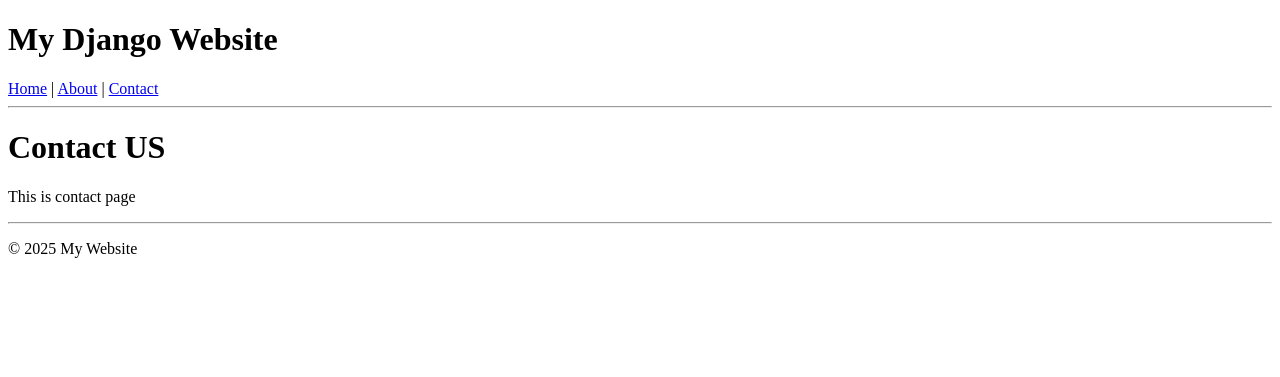
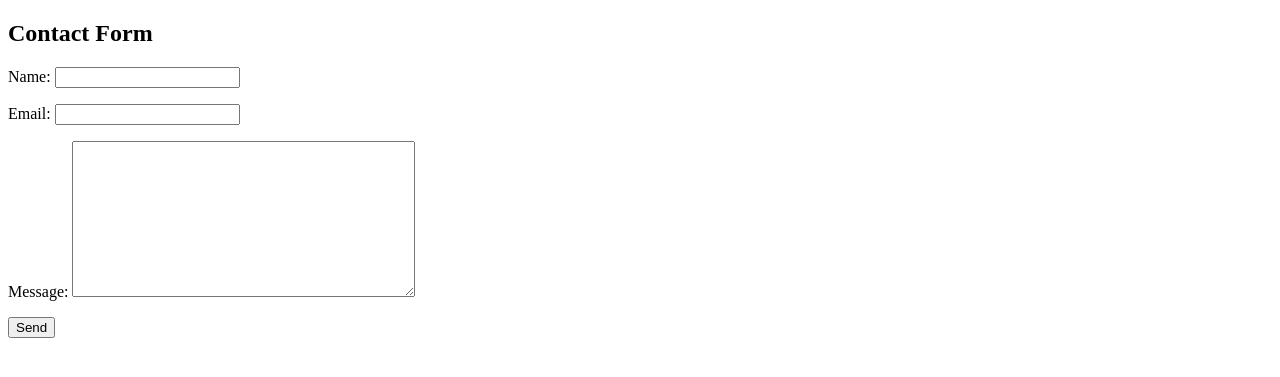
Before and after one commit to dewangupadhyay4/100-days-coding-challenge, a Django app: page /contact/ in a window 1280 px wide. Shown: the top 377 px of the page. Run offline with Django 3.2, Linux system fonts and the light colour scheme.

Commit message:
This is day 32

```diff
--- a/django_projects/myproject/myapp/templates/myapp/contact.html
+++ b/django_projects/myproject/myapp/templates/myapp/contact.html
@@ -1,4 +1,4 @@
-{% extends 'myapp/base.html' %}
+{% comment %} {% extends 'myapp/base.html' %}
 
 {% block title %}Contact page{% endblock %}
 
@@ -9,3 +9,19 @@
 
 {% comment %} <h1>Contact</h1>
 <p>Contact us at contact@example.com</p> {% endcomment %}
+
+{% load static %}
+<!DOCTYPE html>
+<html>
+<head>
+    <title>Contact Us</title>
+</head>
+<body>
+    <h2>Contact Form</h2>
+    <form method="POST">
+        {% csrf_token %}
+        {{ form.as_p }}
+        <button type="submit">Send</button>
+    </form>
+</body>
+</html>
--- a/django_projects/myproject/myapp/urls.py
+++ b/django_projects/myproject/myapp/urls.py
@@ -4,7 +4,7 @@ from . import views
 urlpatterns = [
     path('',views.home,name="home"),
     path('about/',views.about,name="about"),
-    path('contact/',views.contact,name='contact'),
+    path('contact/',views.contact_view,name='contact'),
     path('login/',views.login,name='login'),
     path('register',views.register,name='register')
 ]
--- a/django_projects/myproject/myapp/views.py
+++ b/django_projects/myproject/myapp/views.py
@@ -20,13 +20,15 @@ def login(request):
 def register(request):
     return render(request,"myapp/register.html")
 
-def contact_view(requst):
+def contact_view(request):
     form=ContactForm()
 
-    if requst.method=='POST':
-        form=ContactForm(requst.POST)
+    if request.method=='POST':
+        form=ContactForm(request.POST)
         if form.is_valid():
             name=form.cleaned_data['name']
             email=form.cleaned_data['email']
             message=form.cleaned_data['message']
             print(name, email, message)
+            return render(request,"myapp/thankyou.html")
+    return render(request, 'myapp/contact.html',{'form':form})
```
Also changed, not shown: django_projects/myproject/myapp/templates/myapp/thankyou.html (added, +9 -0 lines).
